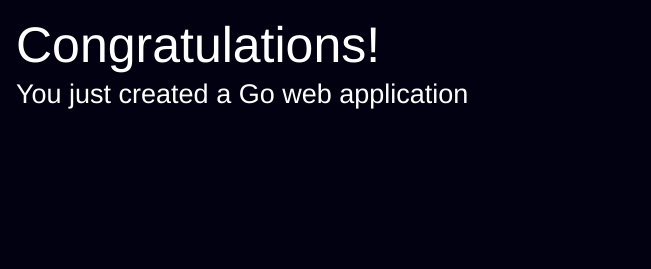
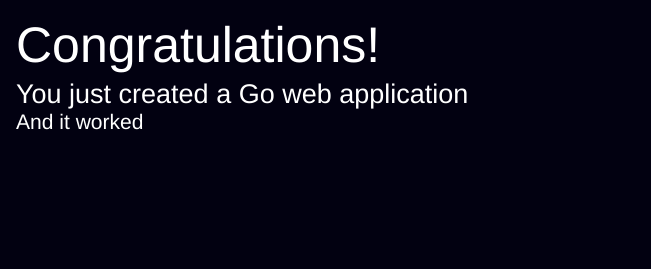
Before and after one commit to scacharya/go-pro-01, a plain HTML site: page public/index.html in a window 1280 px wide. Shown: the part 265-534 px from the top of the page, 629-1280 px from the left. Drawn offline with Linux system fonts and the light colour scheme.

Commit message:
Update index.html

```diff
--- a/public/index.html
+++ b/public/index.html
@@ -60,6 +60,8 @@
             <div class="text">
                 <h1>Congratulations!</h1>
                 <h2>You just created a Go web application</h2>
+                <h3>And it worked</h3>
+
             </div>
         </div>
     </div>
```
